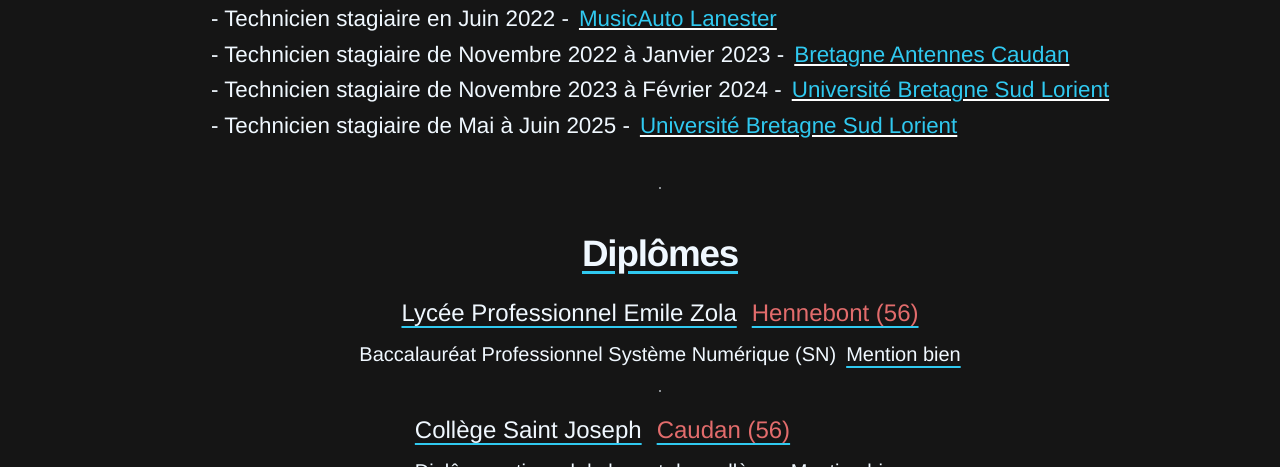
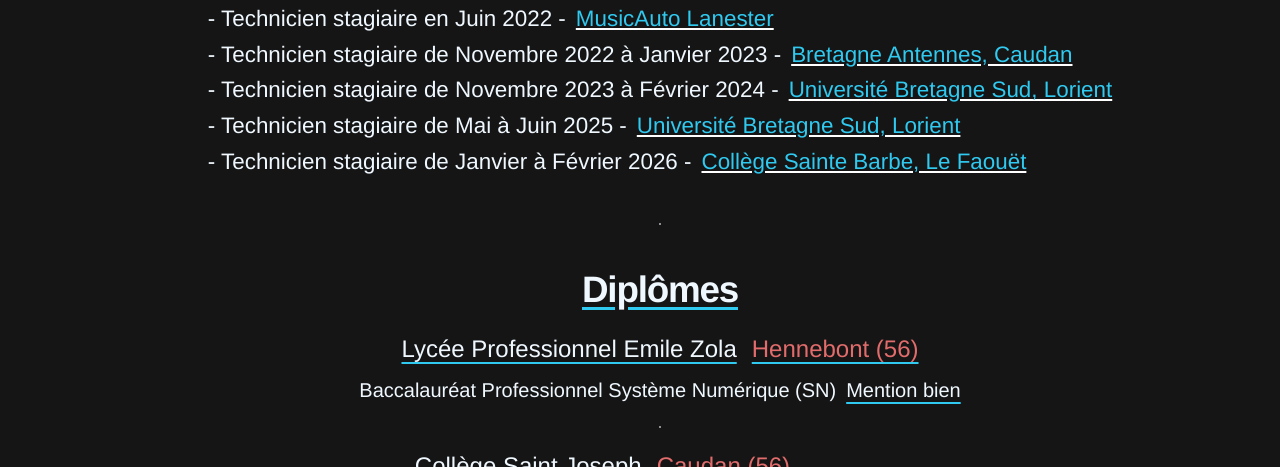
Before and after one commit to Jewex/jewex.github.io, a website built with Vite: page Cv.html in a window 1280 px wide. Shown: the part 633-1100 px from the top of the page. Built offline with nearby package versions, Linux system fonts and the light colour scheme.

Commit message:
Update Cv.html
Add stage Collège Sainte Barbe

```diff
--- a/Cv.html
+++ b/Cv.html
@@ -44,9 +44,10 @@
             <p class="title_stages">Mes différents stages</p>
             <ul>
               <li>- Technicien stagiaire en Juin 2022 - <span class="liste_stages">MusicAuto Lanester</span></li>
-              <li>- Technicien stagiaire de Novembre 2022 à Janvier 2023 - <span class="liste_stages">Bretagne Antennes Caudan</span></li>
-              <li>- Technicien stagiaire de Novembre 2023 à Février 2024 - <span class="liste_stages">Université Bretagne Sud Lorient</span></li>
-              <li>- Technicien stagiaire de Mai à Juin 2025 - <span class="liste_stages">Université Bretagne Sud Lorient</span></li>
+              <li>- Technicien stagiaire de Novembre 2022 à Janvier 2023 - <span class="liste_stages">Bretagne Antennes, Caudan</span></li>
+              <li>- Technicien stagiaire de Novembre 2023 à Février 2024 - <span class="liste_stages">Université Bretagne Sud, Lorient</span></li>
+              <li>- Technicien stagiaire de Mai à Juin 2025 - <span class="liste_stages">Université Bretagne Sud, Lorient</span></li>
+              <li>- Technicien stagiaire de Janvier à Février 2026 - <span class="liste_stages">Collège Sainte Barbe, Le Faouët</span></li>
             </ul>
           </section>
         </div>
```
